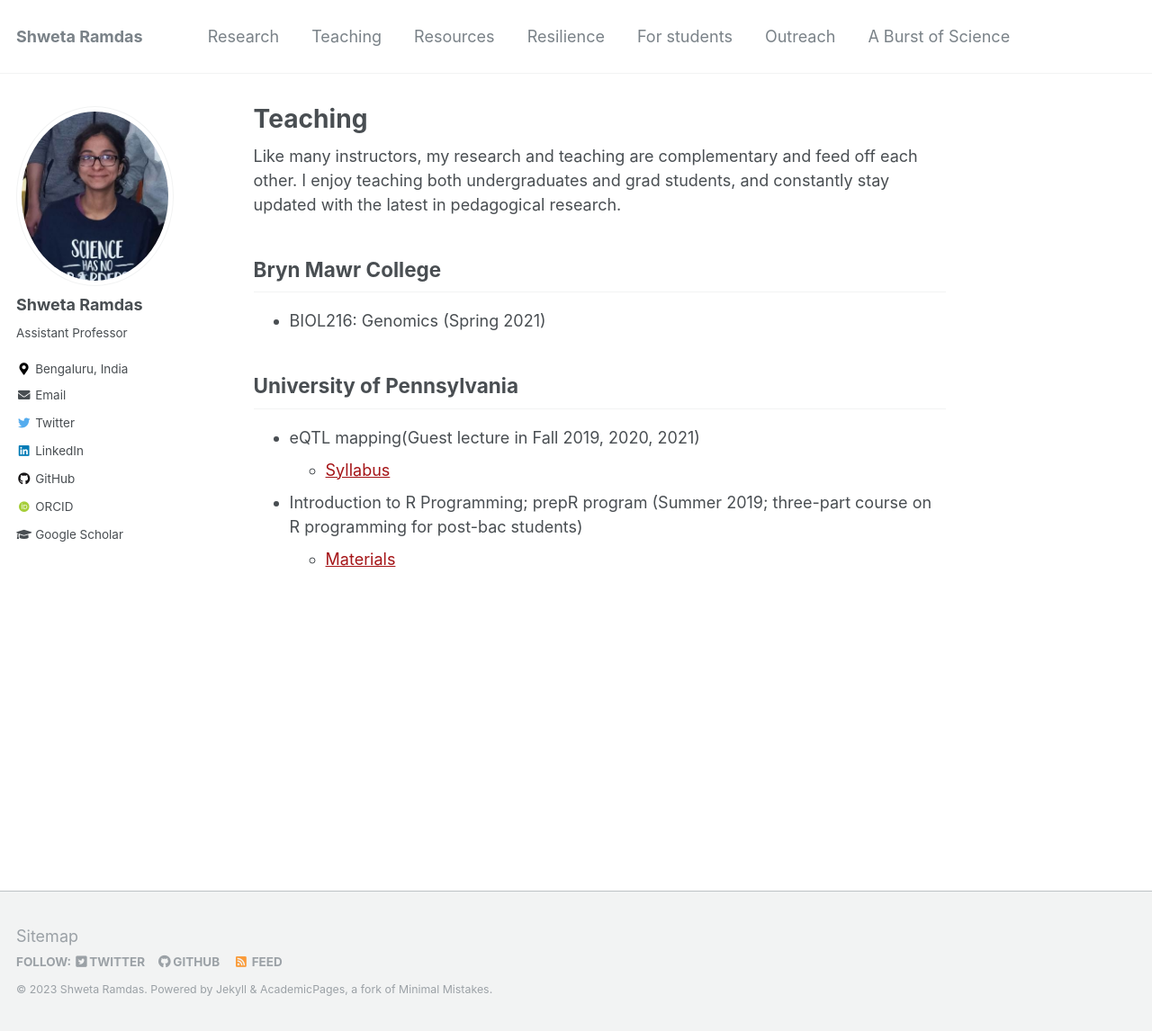
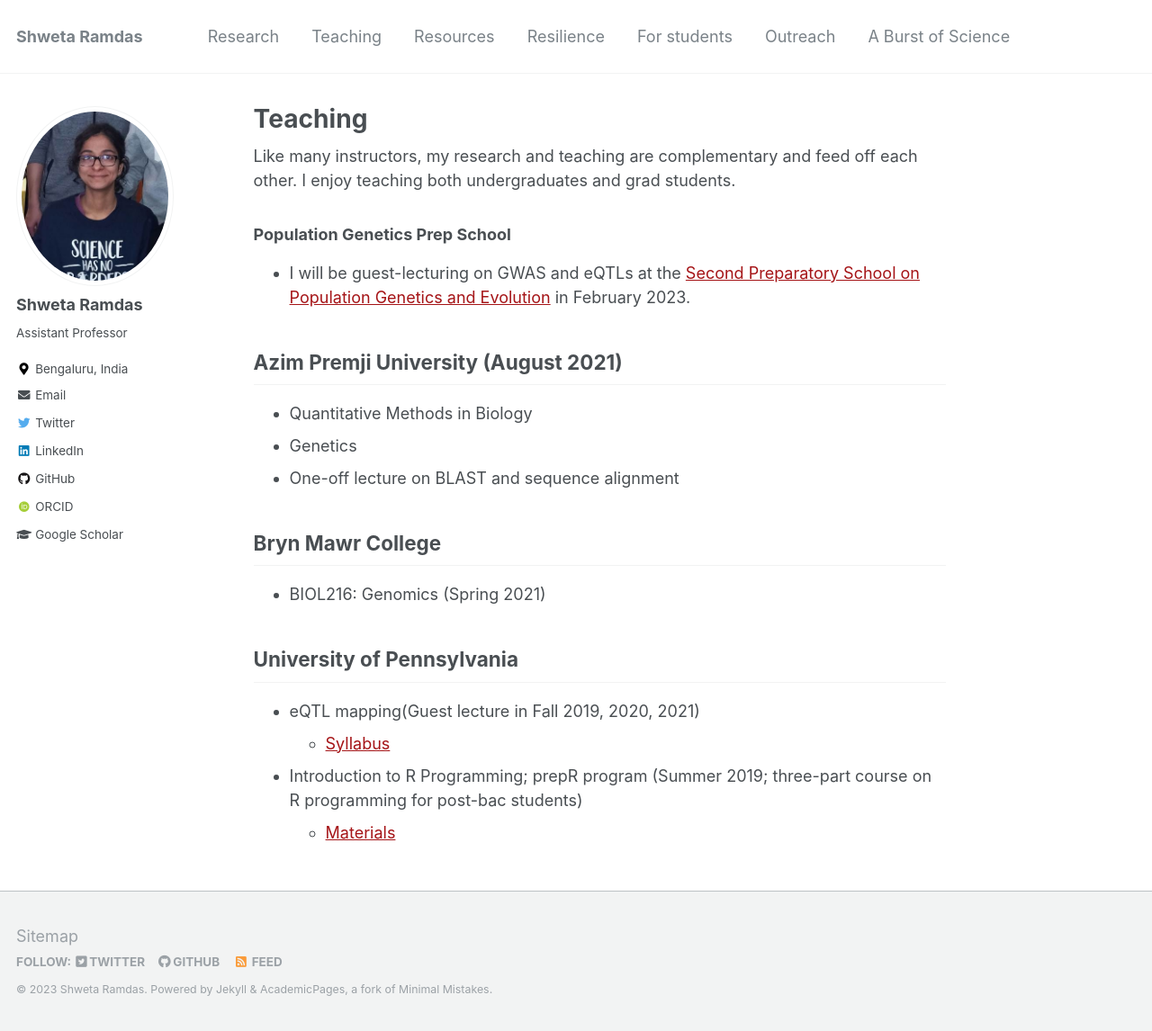
Before and after one commit to shwetaramdas/shwetaramdas.github.io, a Jekyll site: the page built from _pages/teaching.md, in a window 1280 px wide and 1146 px high. Shown: the whole window at 90% size. Built offline with Jekyll 4.4.1, drawn with Linux system fonts in a browser that asks for light colours; some web fonts are replaced.

Commit message:
Update teaching.md

```diff
--- a/_pages/teaching.md
+++ b/_pages/teaching.md
@@ -3,13 +3,21 @@ permalink: /teaching/
 title: "Teaching"
 ---
 
-Like many instructors, my research and teaching are complementary and feed off each other. I enjoy teaching both undergraduates and grad students, and constantly stay updated with the latest in pedagogical research.
+Like many instructors, my research and teaching are complementary and feed off each other. I enjoy teaching both undergraduates and grad students.
+
+### Population Genetics Prep School
+* I will be guest-lecturing on GWAS and eQTLs at the [Second Preparatory School on Population Genetics and Evolution](https://www.icts.res.in/discussion-meeting/popgen2023) in February 2023.
+
+## Azim Premji University (August 2021)
+* Quantitative Methods in Biology
+* Genetics
+* One-off lecture on BLAST and sequence alignment
 
 ## Bryn Mawr College
-- BIOL216: Genomics (Spring 2021)
+* BIOL216: Genomics (Spring 2021)
 
 ## University of Pennsylvania
-- eQTL mapping(Guest lecture in Fall 2019, 2020, 2021)
+* eQTL mapping(Guest lecture in Fall 2019, 2020, 2021)
     - [Syllabus](/files/pdf/teaching/eqtls.pdf)
-- Introduction to R Programming; prepR program (Summer 2019; three-part course on R programming for post-bac students)
+* Introduction to R Programming; prepR program (Summer 2019; three-part course on R programming for post-bac students)
     - [Materials](https://github.com/shwetaramdas/prepR)
```
